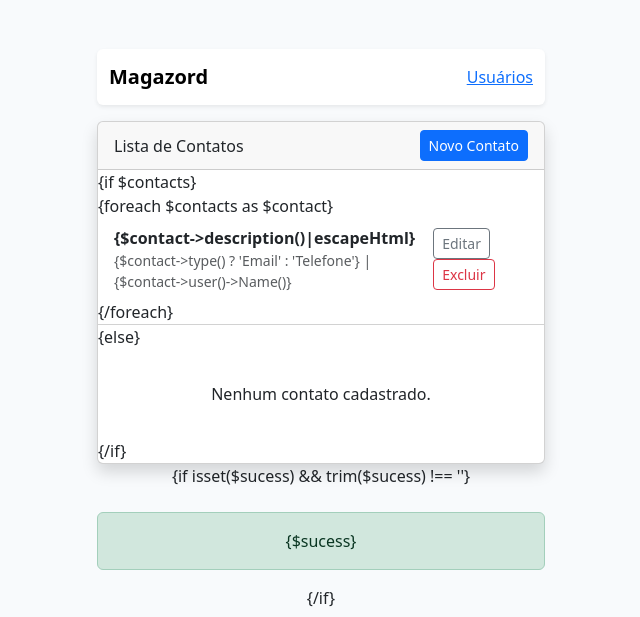
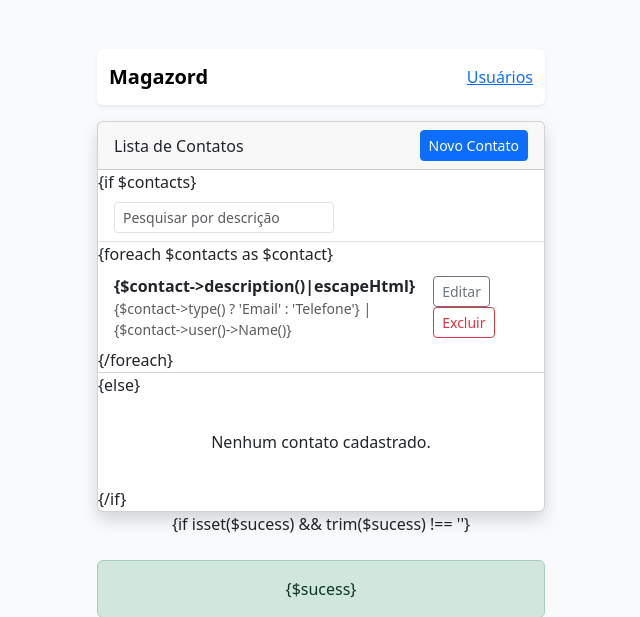
Before and after one commit to Dev-Gabriel-Martins/magazord-backend-test, a PHP site: page /app/views/contacts/index.php in a window 1280 px wide. Shown: the part 143-760 px from the top of the page, without its empty margins (319-959 px from the left). Run offline with PHP 8.4, Linux system fonts and the light colour scheme.

Commit message:
feat: add search form for contacts in index view

```diff
--- a/app/views/contacts/index.php
+++ b/app/views/contacts/index.php
@@ -25,6 +25,11 @@
                 </div>
                 {if $contacts}
                 <ul class="list-group list-group-flush">
+                    <li class="list-group-item">
+                        <form method="GET" action="/contacts">
+                            <input class="form-control form-control-sm" type="search" name="search" placeholder="Pesquisar por descrição">
+                        </form>
+                    </li>
                     {foreach $contacts as $contact}
                     <li class="list-group-item">
                         <div>
```
